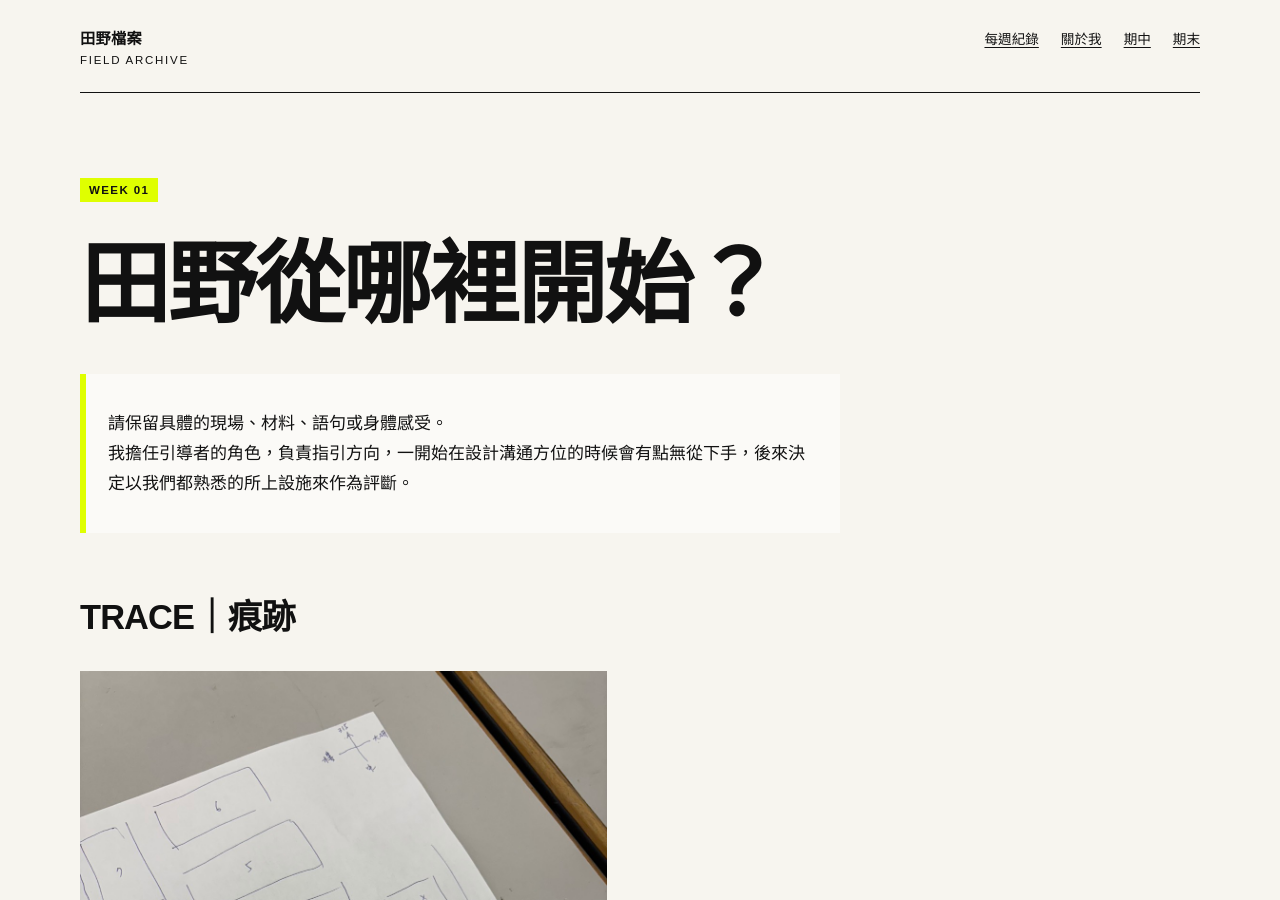
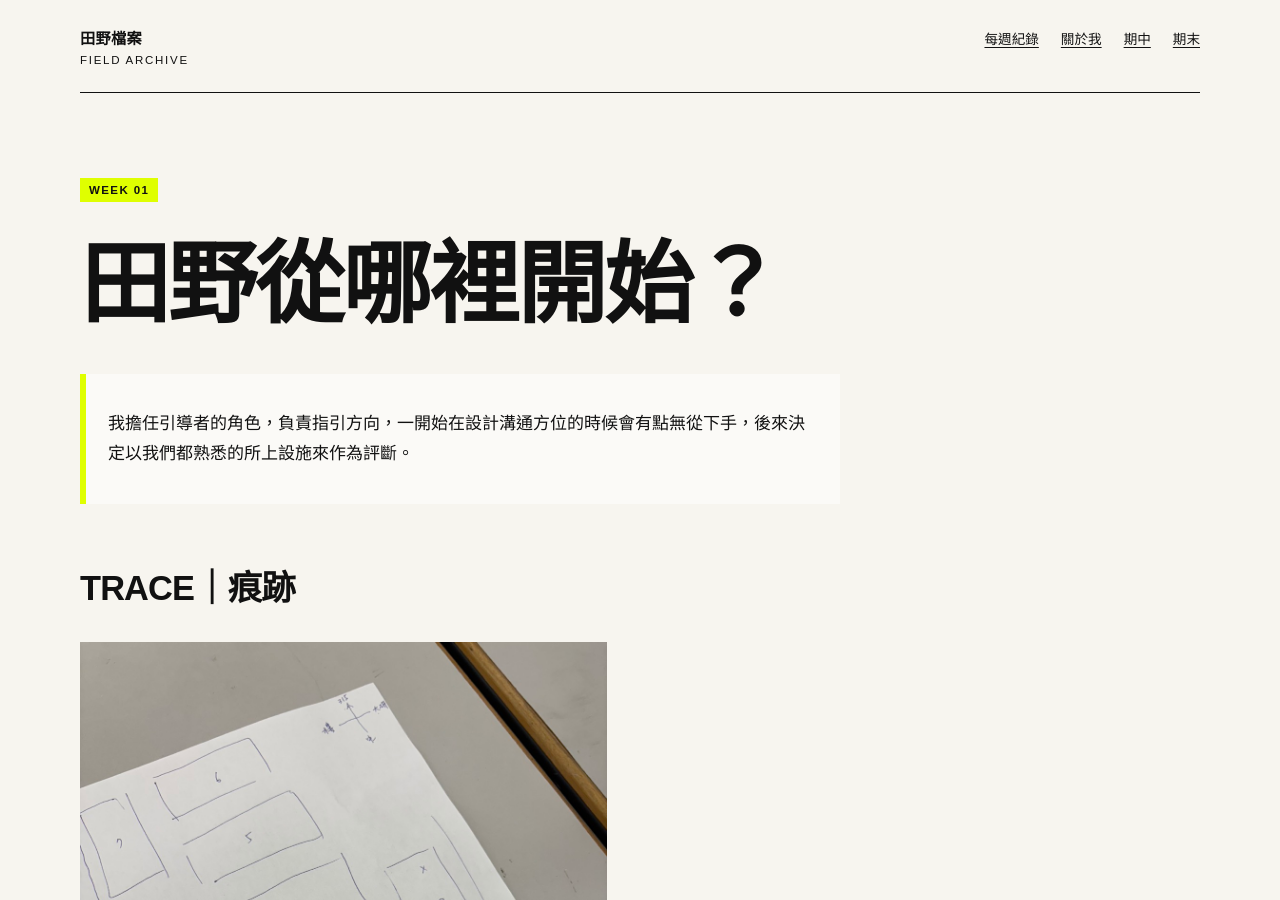
Before and after one commit to liki1928/fieldworkarchive, a Jekyll site: the page built from weeks/week-01.md, in a window 1280 px wide and 900 px high. Built offline with Jekyll 4.4.1, drawn with Linux system fonts in a browser that asks for light colours.

Commit message:
Update week-01.md

```diff
--- a/weeks/week-01.md
+++ b/weeks/week-01.md
@@ -7,7 +7,7 @@ permalink: /weeks/week-01/
 
 # 田野從哪裡開始？
 
-> 請保留具體的現場、材料、語句或身體感受。<br> 我擔任引導者的角色，負責指引方向，一開始在設計溝通方位的時候會有點無從下手，後來決定以我們都熟悉的所上設施來作為評斷。
+> <!-- 請保留具體的現場、材料、語句或身體感受。 -->我擔任引導者的角色，負責指引方向，一開始在設計溝通方位的時候會有點無從下手，後來決定以我們都熟悉的所上設施來作為評斷。
 
 ## TRACE｜痕跡
 
```
